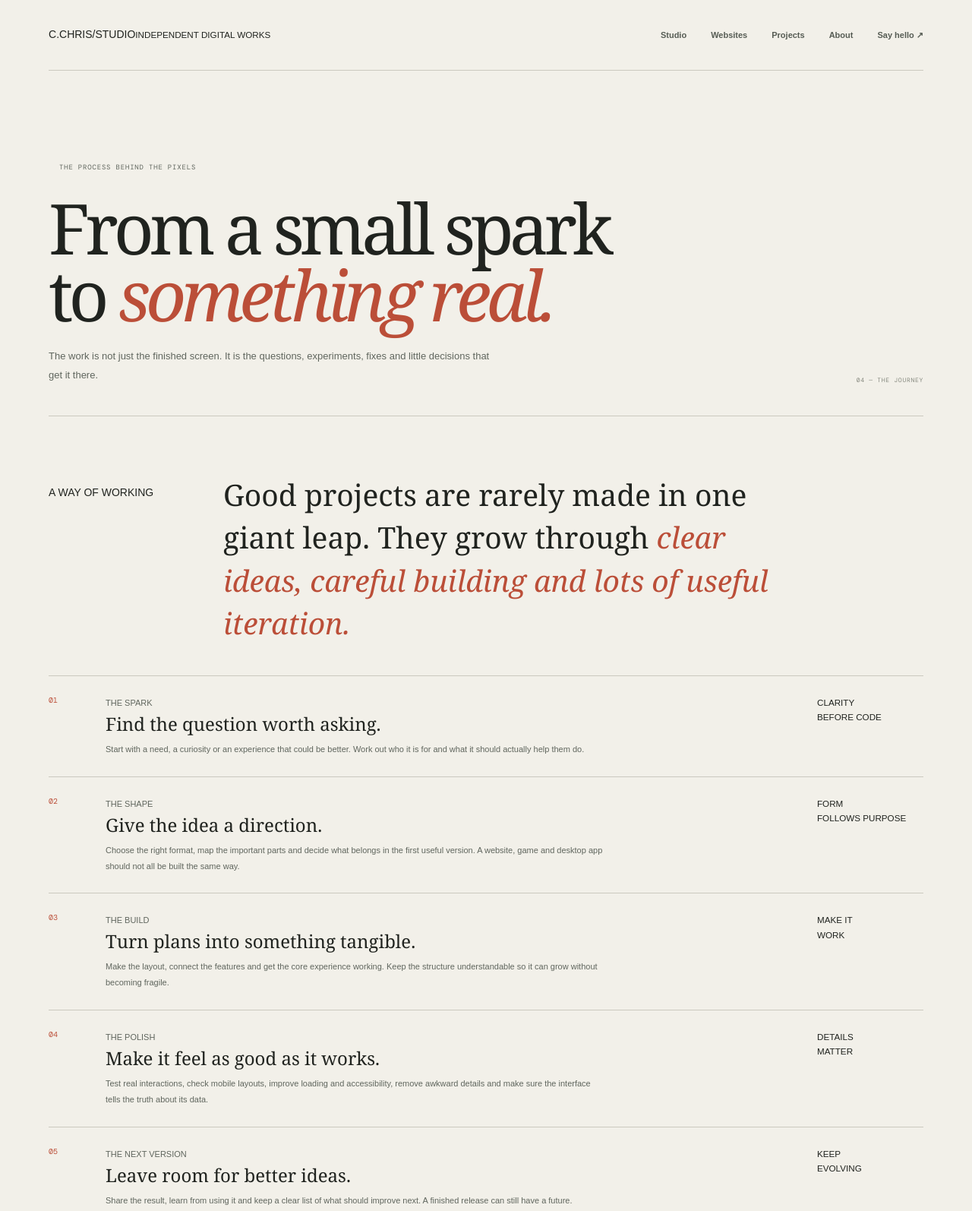
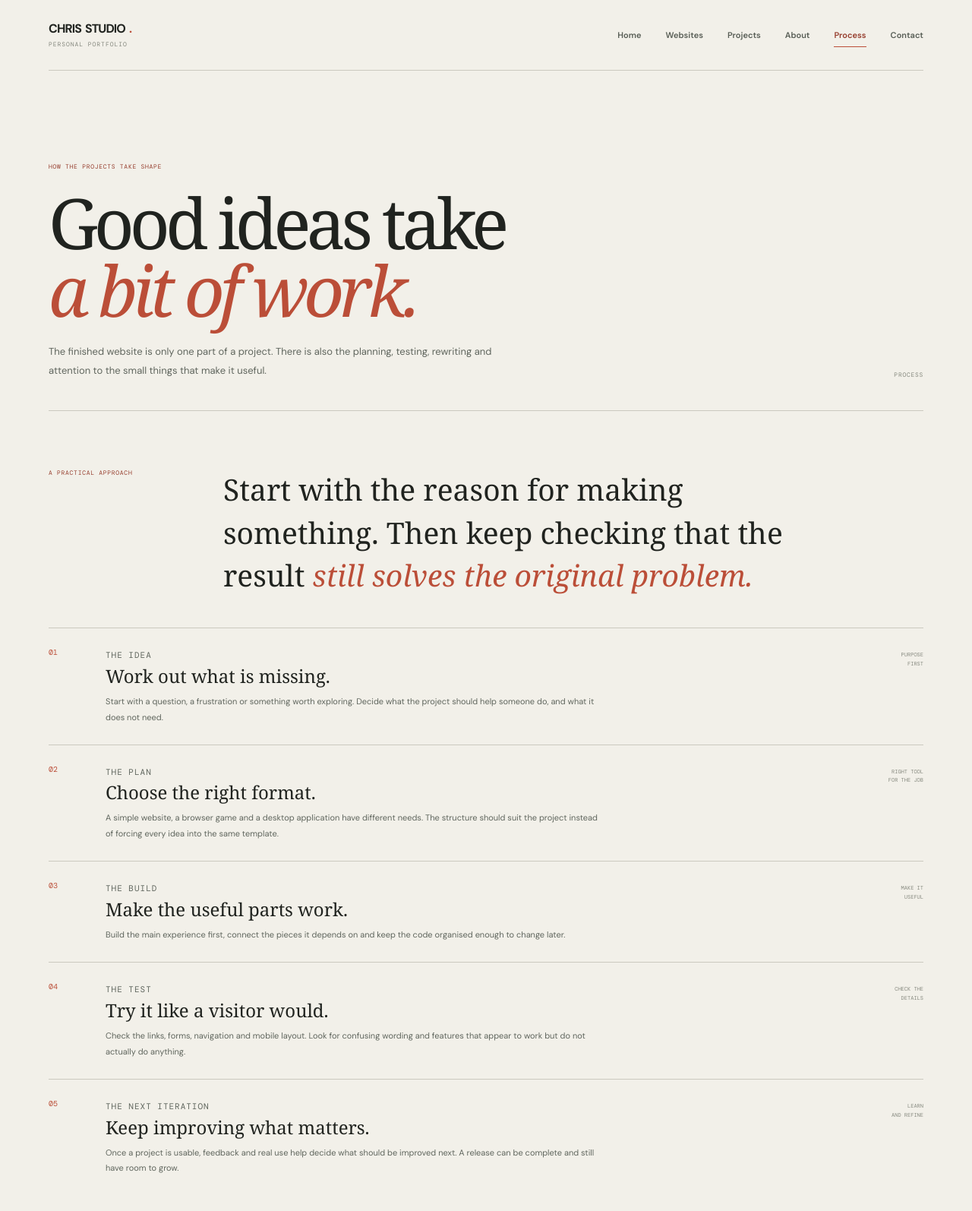
Before and after one commit to echoairgroup/CHRIS-STUDIO, a plain HTML site: page journey.html in a window 1280 px wide. Shown: the top 1594 px of the page at 76% size. Drawn offline with nearby package versions, Linux system fonts and the light colour scheme.

Commit message:
Apply consistent editorial layout across portfolio pages

```diff
--- a/journey.html
+++ b/journey.html
@@ -1,37 +1,37 @@
 <!doctype html>
 <html lang="en">
 <head>
-<meta charset="utf-8"><meta name="viewport" content="width=device-width, initial-scale=1"><meta name="theme-color" content="#080b0d">
-<title>Journey — Chris Studio</title><meta name="description" content="How ideas move from first question to a finished website, tool or interactive project at Chris Studio.">
+<meta charset="utf-8"><meta name="viewport" content="width=device-width, initial-scale=1"><meta name="theme-color" content="#f2f0e9">
+<title>Process — Chris Studio</title><meta name="description" content="A look at the process behind the websites, games and tools in Chris Studio.">
 <link rel="icon" href="assets/favicon.svg" type="image/svg+xml"><link rel="preconnect" href="https://fonts.googleapis.com"><link rel="preconnect" href="https://fonts.gstatic.com" crossorigin>
-<link href="https://fonts.googleapis.com/css2?family=DM+Mono:wght@400;500&family=Manrope:wght@400;500;600;700;800&family=Space+Grotesk:wght@400;500;600;700&display=swap" rel="stylesheet"><link rel="stylesheet" href="styles.css">
-<meta property="og:type" content="website"><meta property="og:title" content="Journey — Chris Studio"><meta property="og:description" content="The process behind the projects."><meta property="og:image" content="https://echoairgroup.github.io/CHRIS-STUDIO/assets/social-card.svg">
+<link href="https://fonts.googleapis.com/css2?family=DM+Sans:wght@400;500;600;700&family=DM+Mono:wght@400;500&display=swap" rel="stylesheet"><link rel="stylesheet" href="styles.css">
+<meta property="og:type" content="website"><meta property="og:title" content="Process — Chris Studio"><meta property="og:description" content="How the projects take shape."><meta property="og:image" content="https://echoairgroup.github.io/CHRIS-STUDIO/assets/social-card.svg">
 </head>
 <body data-page="journey">
-<a class="skip-link" href="#main">Skip to content</a><div class="ambient ambient-one"></div><div class="ambient ambient-two"></div>
+<a class="skip-link" href="#main">Skip to content</a>
 <header class="site-header">
-<a class="brand" href="index.html" aria-label="Chris Studio home"><span class="brand-symbol">C<span>.</span></span><span class="brand-name">CHRIS<span>/</span>STUDIO<small>INDEPENDENT DIGITAL WORKS</small></span></a>
-<button class="menu-toggle" type="button" aria-expanded="false" aria-controls="primary-nav"><span>Menu</span><i></i><i></i></button>
-<nav class="primary-nav" id="primary-nav" aria-label="Main navigation"><a href="index.html" data-page-link="home">Studio</a><a href="websites.html" data-page-link="websites">Websites</a><a href="projects.html" data-page-link="projects">Projects</a><a href="about.html" data-page-link="about">About</a><a class="nav-cta" href="contact.html" data-page-link="contact">Say hello <span>↗</span></a></nav>
+<a class="wordmark" href="index.html"><span>CHRIS</span> STUDIO<span class="wordmark-period">.</span><small>PERSONAL PORTFOLIO</small></a>
+<button class="menu-toggle" type="button" aria-expanded="false" aria-controls="primary-nav">Menu <span>＋</span></button>
+<nav class="primary-nav" id="primary-nav" aria-label="Main navigation"><a href="index.html" data-page-link="home">Home</a><a href="websites.html" data-page-link="websites">Websites</a><a href="projects.html" data-page-link="projects">Projects</a><a href="about.html" data-page-link="about">About</a><a href="journey.html" data-page-link="journey">Process</a><a href="contact.html" data-page-link="contact">Contact</a></nav>
 </header>
 <main id="main">
-<section class="page-hero page-width" data-index="04">
-<p class="eyebrow"><span class="signal"></span> THE PROCESS BEHIND THE PIXELS</p>
-<h1>From a small spark<br>to <em>something real.</em></h1>
-<div class="page-hero-bottom"><p class="page-lead">The work is not just the finished screen. It is the questions, experiments, fixes and little decisions that get it there.</p><span class="page-index">04 — THE JOURNEY</span></div>
+<section class="page-hero page-width">
+<p class="page-kicker">HOW THE PROJECTS TAKE SHAPE</p>
+<h1>Good ideas take<br><em>a bit of work.</em></h1>
+<div class="page-hero-bottom"><p class="page-lead">The finished website is only one part of a project. There is also the planning, testing, rewriting and attention to the small things that make it useful.</p><span class="page-index">PROCESS</span></div>
 </section>
-<section class="journey-intro page-width"><p class="section-kicker">A WAY OF WORKING</p><p>Good projects are rarely made in one giant leap. They grow through <em>clear ideas, careful building and lots of useful iteration.</em></p></section>
+<section class="journey-intro page-width"><p class="section-label">A PRACTICAL APPROACH</p><p>Start with the reason for making something. Then keep checking that the result <em>still solves the original problem.</em></p></section>
 <section class="timeline page-width">
-<article class="timeline-row"><span class="timeline-number">01</span><div class="timeline-copy"><p class="section-kicker">THE SPARK</p><h2>Find the question worth asking.</h2><p>Start with a need, a curiosity or an experience that could be better. Work out who it is for and what it should actually help them do.</p></div><small class="timeline-date">CLARITY<br>BEFORE CODE</small></article>
-<article class="timeline-row"><span class="timeline-number">02</span><div class="timeline-copy"><p class="section-kicker">THE SHAPE</p><h2>Give the idea a direction.</h2><p>Choose the right format, map the important parts and decide what belongs in the first useful version. A website, game and desktop app should not all be built the same way.</p></div><small class="timeline-date">FORM<br>FOLLOWS PURPOSE</small></article>
-<article class="timeline-row"><span class="timeline-number">03</span><div class="timeline-copy"><p class="section-kicker">THE BUILD</p><h2>Turn plans into something tangible.</h2><p>Make the layout, connect the features and get the core experience working. Keep the structure understandable so it can grow without becoming fragile.</p></div><small class="timeline-date">MAKE IT<br>WORK</small></article>
-<article class="timeline-row"><span class="timeline-number">04</span><div class="timeline-copy"><p class="section-kicker">THE POLISH</p><h2>Make it feel as good as it works.</h2><p>Test real interactions, check mobile layouts, improve loading and accessibility, remove awkward details and make sure the interface tells the truth about its data.</p></div><small class="timeline-date">DETAILS<br>MATTER</small></article>
-<article class="timeline-row"><span class="timeline-number">05</span><div class="timeline-copy"><p class="section-kicker">THE NEXT VERSION</p><h2>Leave room for better ideas.</h2><p>Share the result, learn from using it and keep a clear list of what should improve next. A finished release can still have a future.</p></div><small class="timeline-date">KEEP<br>EVOLVING</small></article>
+<article class="timeline-row"><span class="timeline-number">01</span><div class="timeline-copy"><p class="section-label">THE IDEA</p><h2>Work out what is missing.</h2><p>Start with a question, a frustration or something worth exploring. Decide what the project should help someone do, and what it does not need.</p></div><span class="timeline-side">PURPOSE<br>FIRST</span></article>
+<article class="timeline-row"><span class="timeline-number">02</span><div class="timeline-copy"><p class="section-label">THE PLAN</p><h2>Choose the right format.</h2><p>A simple website, a browser game and a desktop application have different needs. The structure should suit the project instead of forcing every idea into the same template.</p></div><span class="timeline-side">RIGHT TOOL<br>FOR THE JOB</span></article>
+<article class="timeline-row"><span class="timeline-number">03</span><div class="timeline-copy"><p class="section-label">THE BUILD</p><h2>Make the useful parts work.</h2><p>Build the main experience first, connect the pieces it depends on and keep the code organised enough to change later.</p></div><span class="timeline-side">MAKE IT<br>USEFUL</span></article>
+<article class="timeline-row"><span class="timeline-number">04</span><div class="timeline-copy"><p class="section-label">THE TEST</p><h2>Try it like a visitor would.</h2><p>Check the links, forms, navigation and mobile layout. Look for confusing wording and features that appear to work but do not actually do anything.</p></div><span class="timeline-side">CHECK THE<br>DETAILS</span></article>
+<article class="timeline-row"><span class="timeline-number">05</span><div class="timeline-copy"><p class="section-label">THE NEXT ITERATION</p><h2>Keep improving what matters.</h2><p>Once a project is usable, feedback and real use help decide what should be improved next. A release can be complete and still have room to grow.</p></div><span class="timeline-side">LEARN<br>AND REFINE</span></article>
 </section>
-<section class="journey-note"><div class="page-width"><span>✳</span><p>This is the approach behind the collection, not an invented timeline of milestones. Each project has its own pace and its own definition of done.</p></div></section>
-<section class="page-cta page-width"><div><p class="section-kicker">FOLLOW THE WORK</p><h2>See the ideas<br><em>in the real world.</em></h2></div><a class="button button-primary" href="projects.html">Explore all projects <span>↗</span></a></section>
+<div class="process-note"><div class="page-width">This page describes the approach behind the collection, not a list of made-up project milestones. Every project has its own pace and priorities.</div></div>
+<section class="page-width closing"><div><p class="section-label">THE WORK ITSELF</p><h2>Back to<br><em>the projects.</em></h2></div><div class="closing-bottom"><p>Explore the project index to see what is available to try and what is still being developed.</p><a class="under-link" href="projects.html">Open the project list <span>↗</span></a></div></section>
 </main>
-<footer class="site-footer"><div class="page-width footer-top"><a class="brand footer-brand" href="index.html"><span class="brand-symbol">C<span>.</span></span><span class="brand-name">CHRIS<span>/</span>STUDIO<small>INDEPENDENT DIGITAL WORKS</small></span></a><p>A home for ideas, projects<br>and the process in between.</p><div class="footer-links"><a href="websites.html">Websites</a><a href="projects.html">Projects</a><a href="about.html">About</a><a href="https://github.com/echoairgroup" target="_blank" rel="noreferrer">GitHub ↗</a></div></div><div class="page-width footer-bottom"><span>© <span data-year>2026</span> CHRIS.STUDIO</span><span>MADE WITH CURIOSITY <b>✳</b></span><a href="#main">BACK TO TOP ↑</a></div></footer>
+<footer class="site-footer"><div class="page-width footer-main"><a class="wordmark" href="index.html"><span>CHRIS</span> STUDIO<span class="wordmark-period">.</span><small>PERSONAL PORTFOLIO</small></a><p>A collection of work by Chris.<br>Updated as projects grow.</p><nav class="footer-nav"><a href="websites.html">Websites</a><a href="projects.html">Projects</a><a href="about.html">About</a><a href="contact.html">Contact</a></nav></div><div class="page-width footer-bottom"><span>© <span data-year>2026</span> CHRIS STUDIO</span><a href="#main">BACK TO TOP ↑</a></div></footer>
 <script src="script.js" defer></script>
 </body>
 </html>
```
